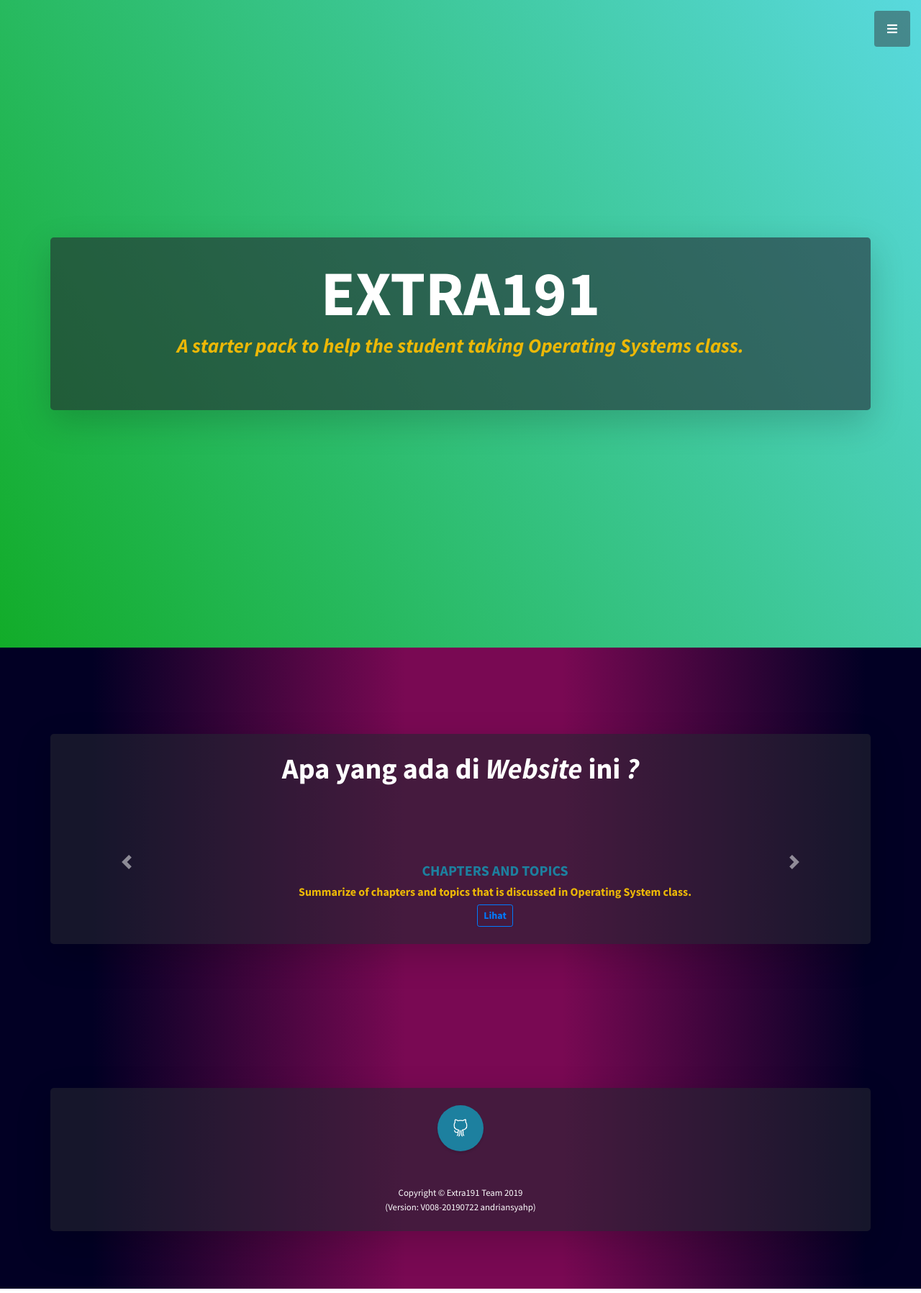
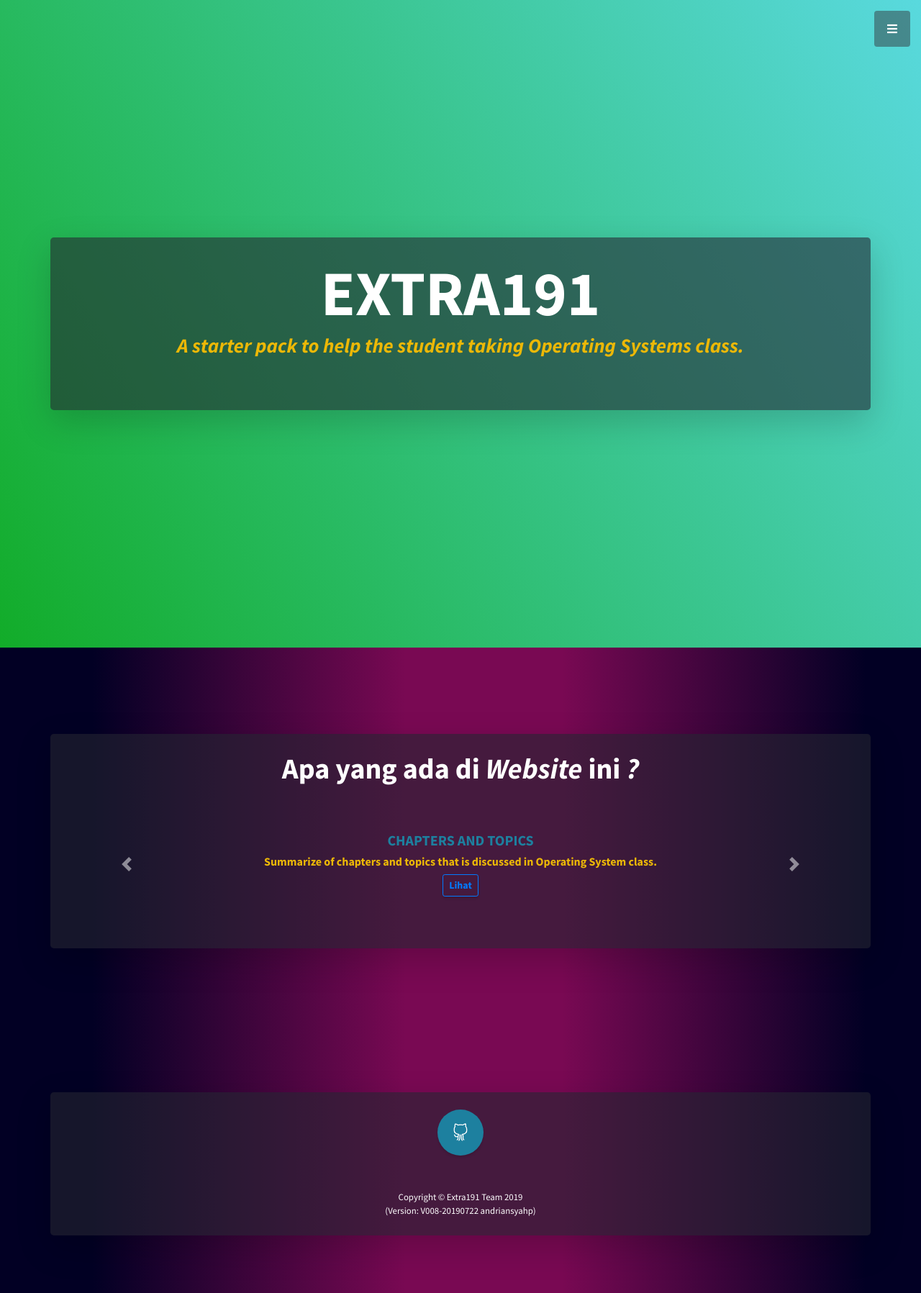
Before and after one commit to andriansyahp/extra191, a Jekyll site: the page built from index.html, in a window 1280 px wide. Shown: the whole page at 72% size. Built offline with Jekyll 4.4.1, drawn with Linux system fonts in a browser that asks for light colours.

Commit message:
Making homepage listing all pages with Carousel

```diff
--- a/index.html
+++ b/index.html
@@ -9,13 +9,13 @@
     <div id="slides" class="mt-3">
         <div id="carouselContent" class="carousel slide" data-interval="2500" data-ride="carousel">
             <div class="carousel-inner" role="listbox">
-                <div class="carousel-item active text-center p-15 mx-5">
+                <div class="carousel-item active text-center p-5">
                     <h5 class="text-primary text-center">EXTRA191</h5>
                     <h6 class="text-center text-secondary">Welcome.</h6>
                 </div>
                 {% for page in site.pages %}
                     {% if page.categories contains 'content' %}
-                        <div class="carousel-item text-center p-15 mx-5">
+                        <div class="carousel-item text-center p-5">
                             <h5 class="text-primary text-center">{{page.title}}</h5>
                             <h6 class="text-center text-secondary">{{page.description}}</h6>
                             <a class="btn btn-outline-primary btn-sm" href = "{{ page.path }}" role="button">Lihat</a>
```
